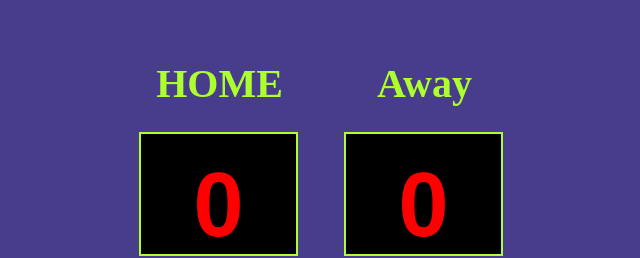
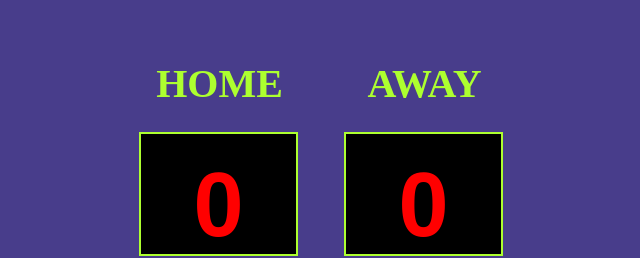
Before and after one commit to TechJudge/scoreboard, a plain HTML site: page index.html in a window 1280 px wide. Shown: the top 258 px of the page, 318-958 px from the left. Drawn offline with Linux system fonts and the light colour scheme; a web font is replaced by a local one.

Commit message:
changed Away to AWAY

```diff
--- a/index.html
+++ b/index.html
@@ -16,7 +16,7 @@
 
             <div class="guest">
                 <!-- Change guest to away -->
-                <h3>Away</h3>
+                <h3>AWAY</h3>
                 <h2 id="guest">0</h2>
                 <button id="guest-btn1" onclick="increaseGuestOne()">+1</button>
                 <button id="guest-btn2" onclick="increaseGuestTwo()">+2</button>
```
